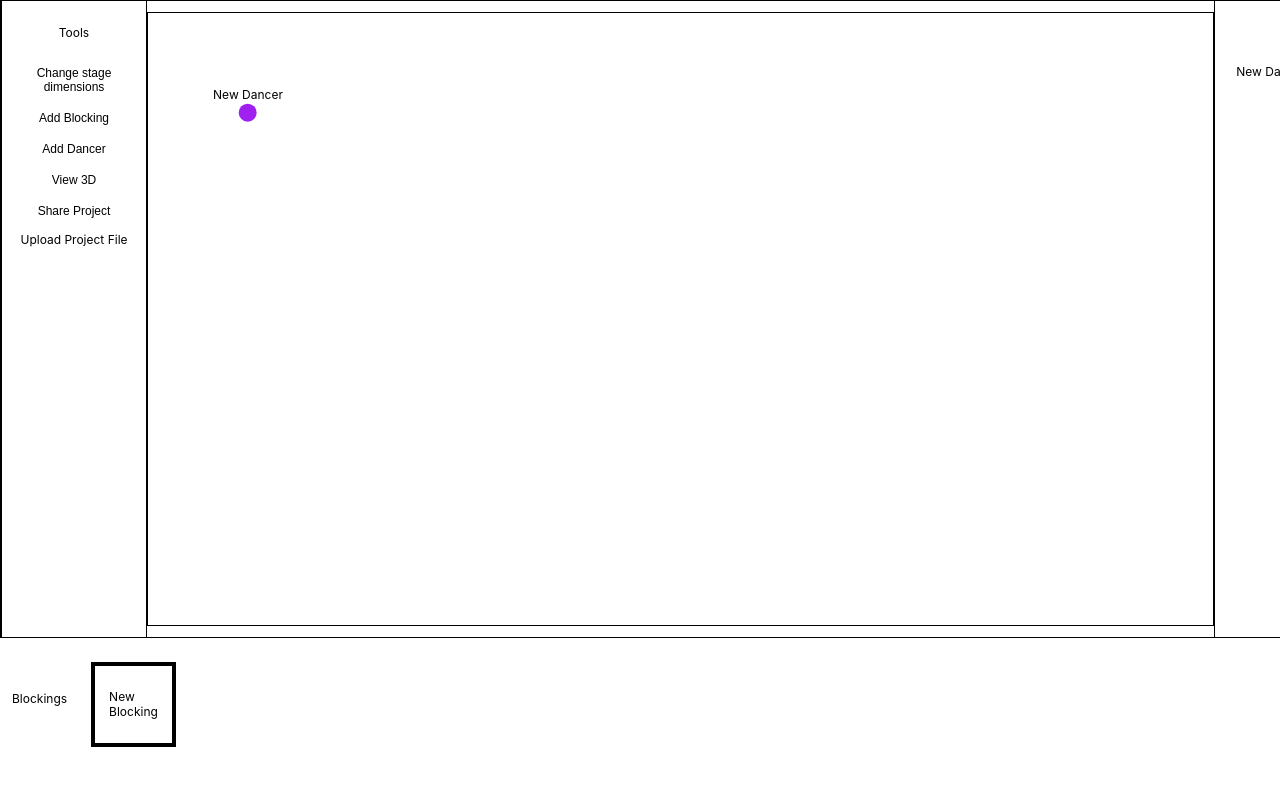
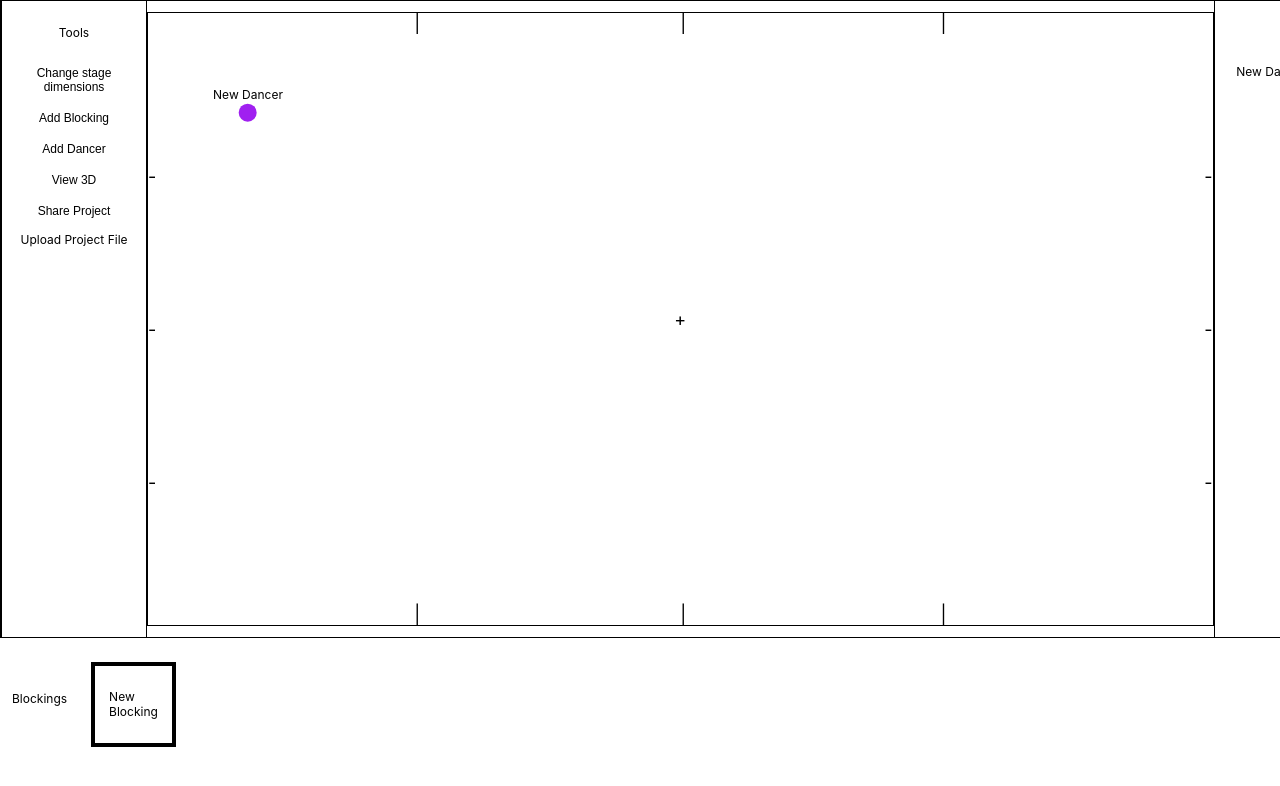
Before and after one commit to mgiang2015/danceblocks2, a React (Create React App) app: page / in a window 1280 px wide. Shown: the top 786 px of the page. Built offline with nearby package versions, Linux system fonts and the light colour scheme.

Commit message:
Add markings

```diff
--- a/src/view/components/stage/stage.module.css
+++ b/src/view/components/stage/stage.module.css
@@ -2,3 +2,79 @@
     margin: 0.2em;
     padding: 0;
 }
+
+.stage span {
+    position: absolute;
+    font-size: 1.5em;
+    padding: 0;
+    margin: 0;
+}
+
+.frontCenter {
+    top: 100%;
+    left: 50%;
+    transform: translate(-0%, -100%);
+}
+
+.frontLeftQuarter {
+    top: 100%;
+    left: 25%;
+    transform: translate(-0%, -100%);
+}
+
+.frontRightQuarter {
+    top: 100%;
+    right: 25%;
+    transform: translate(-0%, -100%);
+}
+
+.backCenter {
+    top: 0%;
+    left: 50%;
+}
+
+.backLeftQuarter {
+    top: 0%;
+    left: 25%;
+}
+
+.backRightQuarter {
+    top: 0%;
+    right: 25%;
+}
+
+.rightCenter {
+    top: 50%;
+    right: 0%;
+}
+
+.rightUpperQuarter {
+    top: 25%;
+    right: 0%;
+}
+
+.rightLowerQuarter {
+    top: 75%;
+    right: 0%;
+}
+
+.leftCenter {
+    top: 50%;
+    left: 0%;
+}
+
+.leftUpperQuarter {
+    top: 25%;
+    left: 0%;
+}
+
+.leftLowerQuarter {
+    top: 75%;
+    left: 0%;
+}
+
+.centerCenter {
+    top: 50%;
+    left: 50%;
+    transform: translate(-50%, -50%);
+}
--- a/src/view/components/stage/stage.tsx
+++ b/src/view/components/stage/stage.tsx
@@ -1,6 +1,7 @@
 import { moveDancer, selectCurrentBlocking, selectStageDepth, selectStageWidth, selectState } from "../../../control/stateSlice";
 import { useAppDispatch, useAppSelector } from "../../../control/hooks";
 import StageDancer from "./stageDancer";
+import styles from "./stage.module.css"
 
 export default function Stage() {
     const dispatch = useAppDispatch();
@@ -23,7 +24,20 @@ export default function Stage() {
     }
 
     return (
-        <div onDragOver={(e) => onDragOver(e)} onDrop={(e) => onDrop(e)} style={{ position: "relative", width: stageWidth, height: stageDepth, border: "0.1em solid black" }}>
+        <div className={styles.stage} onDragOver={(e) => onDragOver(e)} onDrop={(e) => onDrop(e)} style={{ position: "relative", width: stageWidth, height: stageDepth, border: "0.1em solid black" }}>
+            <span className={styles.frontCenter}>{"|"}</span>
+            <span className={styles.frontLeftQuarter}>{"|"}</span>
+            <span className={styles.frontRightQuarter}>{"|"}</span>
+            <span className={styles.backCenter}>{"|"}</span>
+            <span className={styles.backLeftQuarter}>{"|"}</span>
+            <span className={styles.backRightQuarter}>{"|"}</span>
+            <span className={styles.rightCenter}>{"-"}</span>
+            <span className={styles.rightUpperQuarter}>{"-"}</span>
+            <span className={styles.rightLowerQuarter}>{"-"}</span>
+            <span className={styles.leftCenter}>{"-"}</span>
+            <span className={styles.leftUpperQuarter}>{"-"}</span>
+            <span className={styles.leftLowerQuarter}>{"-"}</span>
+            <span className={styles.centerCenter}>{"+"}</span>
             {dancers.map((dancer) => {
                 return <StageDancer key={dancer.id} dancer={dancer}/>
             })}
```
